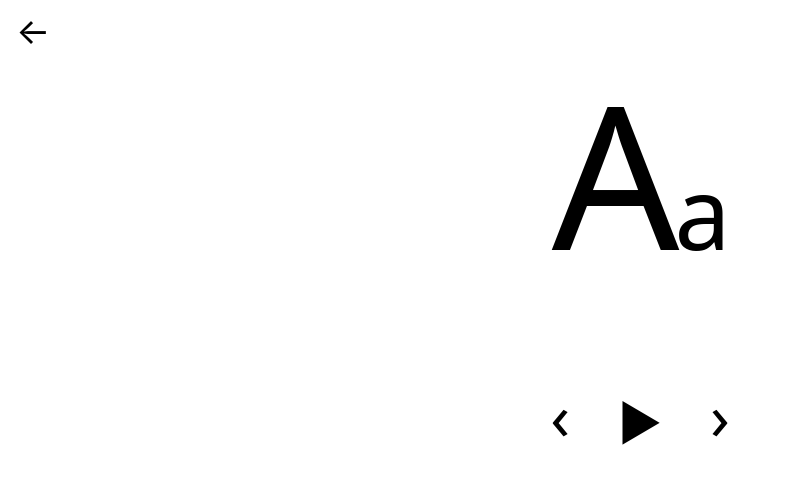
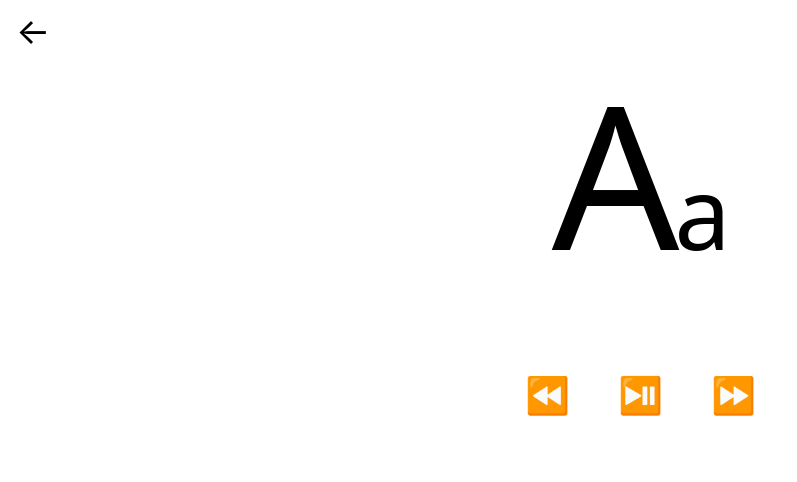
Before and after one commit to gregrickaby/preschool-flashcards, a Next.js app: page /alphabet in a window 1280 px wide. Shown: the top 482 px of the page, without its empty margins (0-797 px from the left). Built offline with nearby package versions, Linux system fonts and the light colour scheme.

Commit message:
swap icons for emoji

```diff
--- a/components/CarouselButtons.js
+++ b/components/CarouselButtons.js
@@ -2,9 +2,9 @@ import {ButtonPlay, ButtonBack, ButtonNext} from 'pure-react-carousel'
 
 const CarouselButtons = () => (
   <>
-    <ButtonBack className="text-6xl mr-12">&lsaquo;</ButtonBack>
-    <ButtonPlay className="text-5xl">&#9654;</ButtonPlay>
-    <ButtonNext className="text-6xl ml-12">&rsaquo;</ButtonNext>
+    <ButtonBack className="text-4xl mr-12">⏪</ButtonBack>
+    <ButtonPlay className="text-4xl">⏯</ButtonPlay>
+    <ButtonNext className="text-4xl ml-12">⏩</ButtonNext>
   </>
 )
 
```
